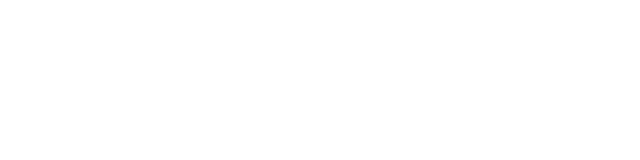
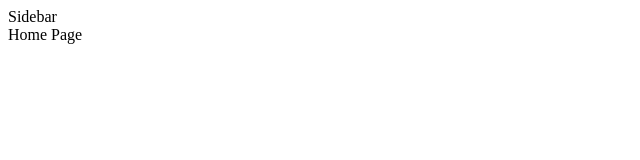
Before and after one commit to v-kragel/article-lab, a React (Vite) app in the folder client/: page / in a window 1280 px wide. Before the commit this address had no page. Shown: the top 160 px of the page, without its empty margins (0-640 px from the left). Built offline with nearby package versions, Linux system fonts and the light colour scheme.

Commit message:
feat: add initial home page and navigation constant

```diff
--- a/client/src/app/router.tsx
+++ b/client/src/app/router.tsx
@@ -1,12 +1,14 @@
 import { BrowserRouter, Route, Routes } from "react-router-dom";
 
+import { HomePage } from "@/pages/home";
+import { navigationMap } from "@/shared/model";
 import { Layout } from "@/widgets/layout";
 
 export const Router: React.FC = () => (
   <BrowserRouter>
     <Routes>
       <Route element={<Layout />}>
-        <Route path="/home" element={<></>} />
+        <Route path={navigationMap.home} element={<HomePage />} />
       </Route>
     </Routes>
   </BrowserRouter>
--- a/client/src/entities/field/model/hooks/useFieldActions.ts
+++ b/client/src/entities/field/model/hooks/useFieldActions.ts
@@ -2,7 +2,7 @@ import { bindActionCreators } from "@reduxjs/toolkit";
 
 import { useMemo } from "react";
 
-import { useAppDispatch } from "@/shared/hooks/useAppDispatch";
+import { useAppDispatch } from "@/shared/hooks";
 
 import { fieldSlice } from "../slice";
 
--- /dev/null
+++ b/client/src/pages/home/index.ts
@@ -0,0 +1 @@
+export { HomePage } from "./ui/home";
--- /dev/null
+++ b/client/src/pages/home/ui/home.tsx
@@ -0,0 +1,3 @@
+export const HomePage: React.FC = () => {
+  return <div>Home Page</div>;
+};
--- /dev/null
+++ b/client/src/shared/hooks/index.ts
@@ -0,0 +1,2 @@
+export * from "./useAppDispatch";
+export * from "./useAppSelector";
--- /dev/null
+++ b/client/src/shared/model/index.ts
@@ -0,0 +1 @@
+export * from "./navigation";
--- /dev/null
+++ b/client/src/shared/model/navigation.ts
@@ -0,0 +1,3 @@
+export const navigationMap = {
+  home: "/",
+};
```
